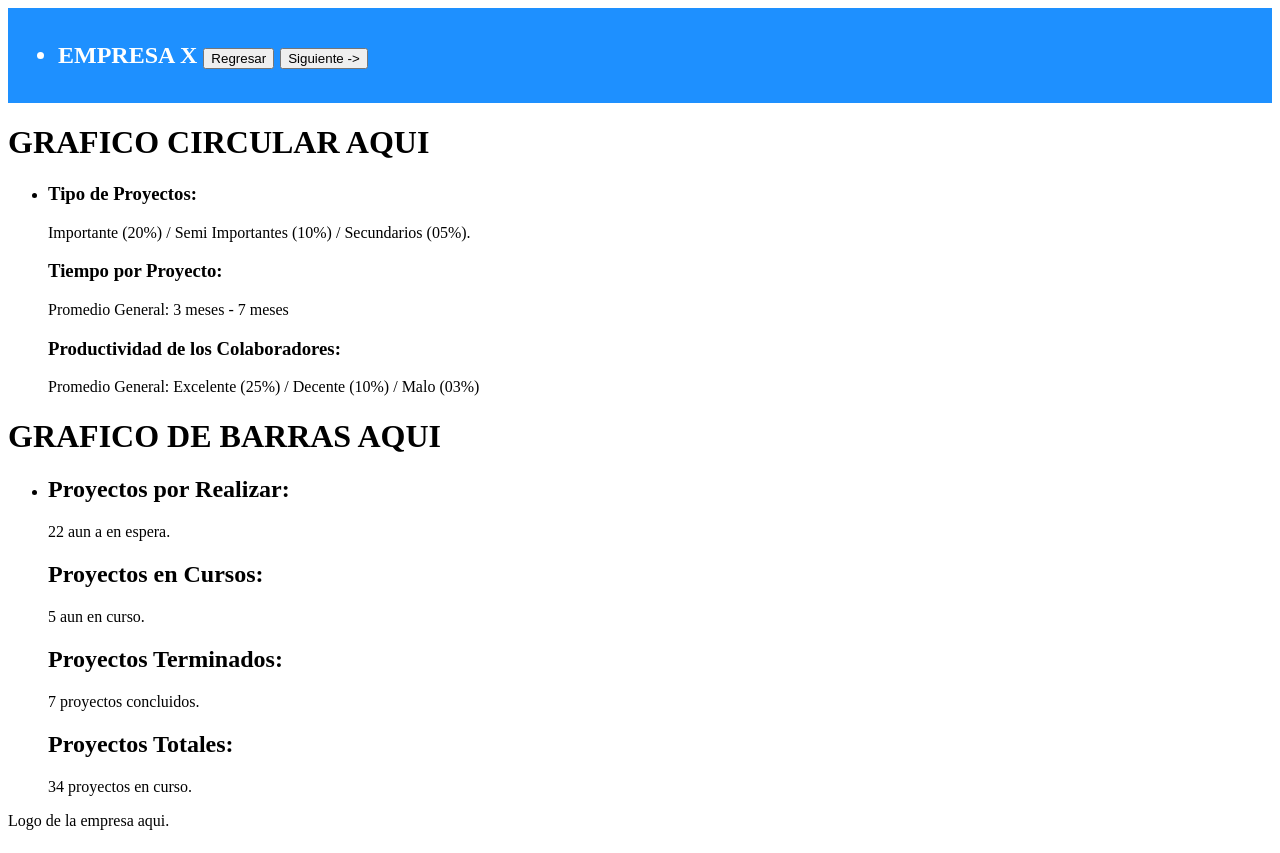
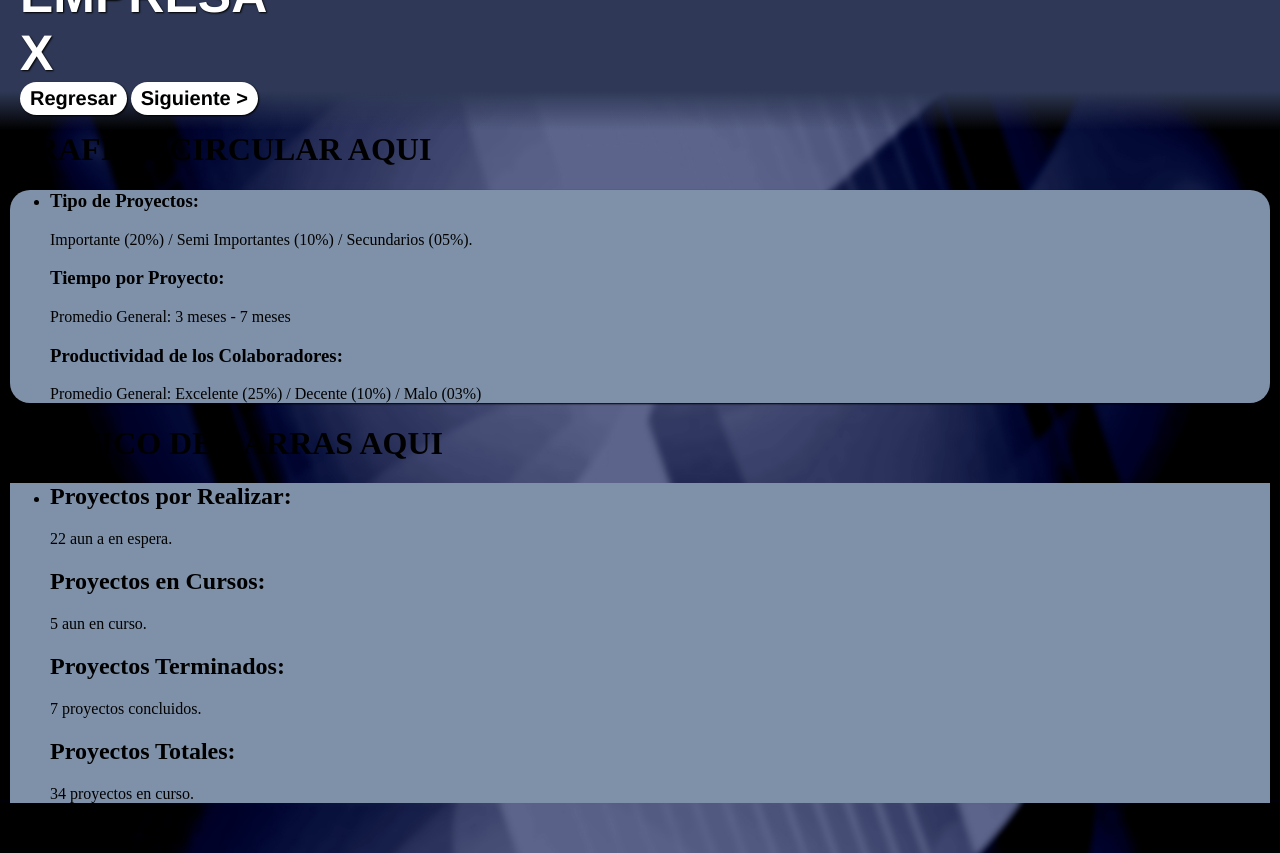
Before and after one commit to LabGames/Sistema_de_Gestion_de_Proyectos_PHP, a PHP site: page /php/modules/report_module.php in a window 1280 px wide. Before the commit the page ends 830 px from the top, so only its background shows below. Run offline with PHP 8.4, Linux system fonts and the light colour scheme.

Commit message:
update commit

```diff
--- a/css/style_report_module.css
+++ b/css/style_report_module.css
@@ -1,12 +1,79 @@
 header{
     background-color: #1E90FF;
+    padding: 40px 20px;
+    padding-bottom: 90px;
+    width: 100%;
+    height: 80px;
+    background: linear-gradient(to bottom, #2F3957 70%, rgba(35, 37, 46, 0) 100%);
+    position: fixed;
+    top: 0;
+    left: 0;
+    z-index: 1000;
+
+    display: flex;
+    align-items: center;
+    justify-content: space-between;
+
+    box-sizing: border-box;
+}
+
+
+main {
+    padding-top: 100px;
+}
+
+button {
+    background-color: #ffffff;
+    color: black;
+    padding: 5px 10px;
+    border: none;
+    border-radius: 20px;
+    cursor: pointer;
+    box-shadow: black 1px 1px 2px;
+    font-family:'Franklin Gothic Medium', 'Arial Narrow', Arial, sans-serif;
+    transition: background 0.2s ease;
+}
+button:hover {
+    background-color: #e7e7e7;
+}
+
+.tittle {
+    text-align: left;
+    font-size: 50px;
     color: white;
-    padding: 10px;
-    font-size: 24px;
+    font-weight: bold;
+    text-shadow: black 1px 1px 2px;
+    font-family:'Franklin Gothic Medium', 'Arial Narrow', Arial, sans-serif;
+    padding-right: 1360px;
+}
+
+.tittle_button {
+    text-align: right;
+    font-size: 20px;
     font-weight: bold;
 }
 
-title {
-    text-align: left;
-    margin-top: 40px;
+.report_info {
+    background-color: #7F91A9;
+    box-shadow: black 1px 1px 2px;
+    border-radius: 20px;
 }
+
+.report_stats {
+    background-color: #7F91A9;
+}
+
+.nav_title {
+    list-style: none;
+    padding: 0;
+    margin: 0;
+}
+
+body {
+    margin: 10px;
+    background-image: url('../images/bg_rm.jpg');
+    background-size: cover;
+    background-repeat: no-repeat;
+    background-position: center;
+    background-attachment: fixed;
+}
--- a/php/gestors/proyects_gestor.php
+++ b/php/gestors/proyects_gestor.php
@@ -9,7 +9,7 @@
 <body>
     <header>
         <nav>
-            <ul>
+            <ul class="nav_title">
                 <li>
                     <a name="tittle">EMPRESA X</a>
                     <button name="tittle_button">Regresar</button>
--- a/php/modules/report_module.php
+++ b/php/modules/report_module.php
@@ -9,18 +9,18 @@
 <body>
     <header>
         <nav>
-            <ul>
+            <ul class="nav_title">
                 <li>
-                    <a name="tittle">EMPRESA X</a>
-                    <button name="tittle_button">Regresar</button>
-                    <button name="tittle_button">Siguiente -></button>
+                    <a class="tittle">EMPRESA X</a>
+                    <button class="tittle_button">Regresar</button>
+                    <button class="tittle_button">Siguiente ></button>
                 </li>
             </ul>
         </nav>
     </header>
     <main>
         <h1>GRAFICO CIRCULAR AQUI</h1>
-        <nav name="report_info">
+        <nav class="report_info">
             <ul>
                 <li>
                     <h3>Tipo de Proyectos:</h3>
@@ -35,7 +35,7 @@
             </ul>
         </nav>
         <h1>GRAFICO DE BARRAS AQUI</h1>
-        <nav name="report_stats">
+        <nav class="report_stats">
             <ul>
                 <li>
                     <h2>Proyectos por Realizar:</h2>
```
Also changed, not shown: images/bg_rm.jpg (added).
